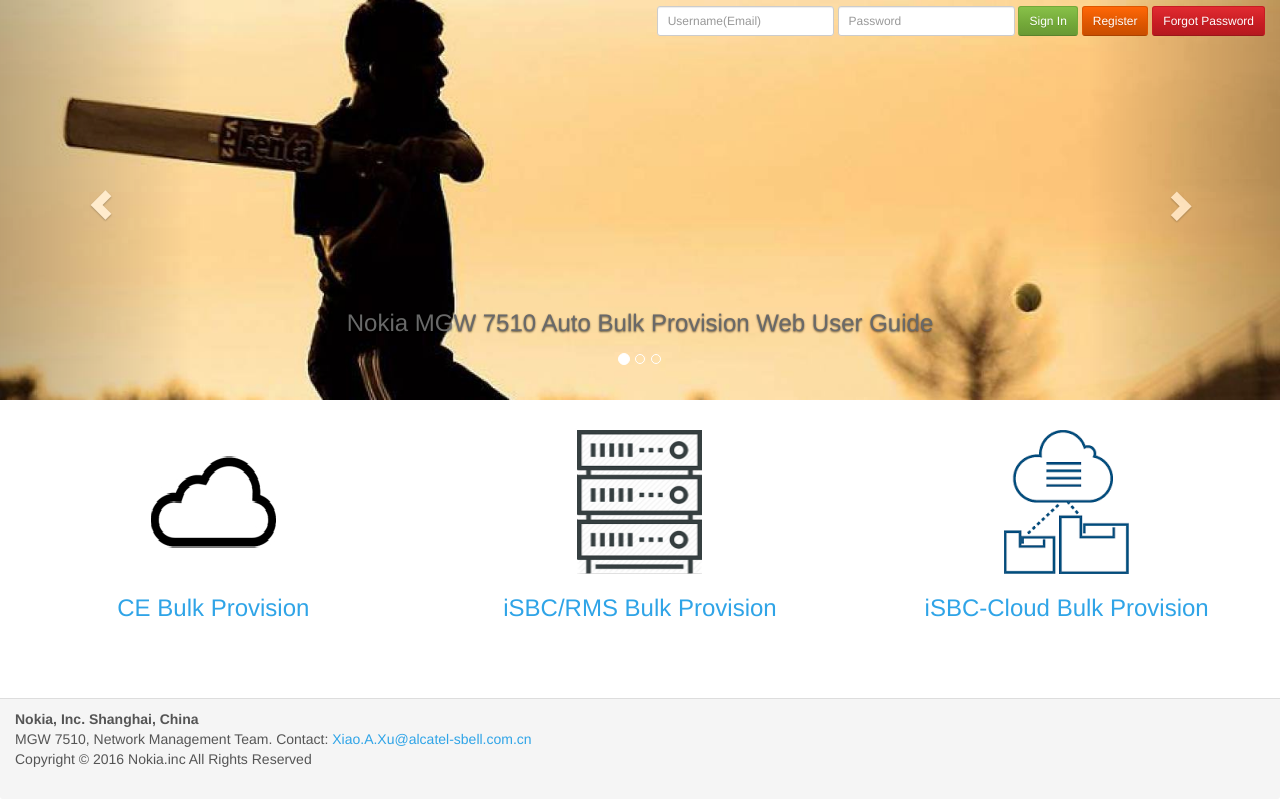
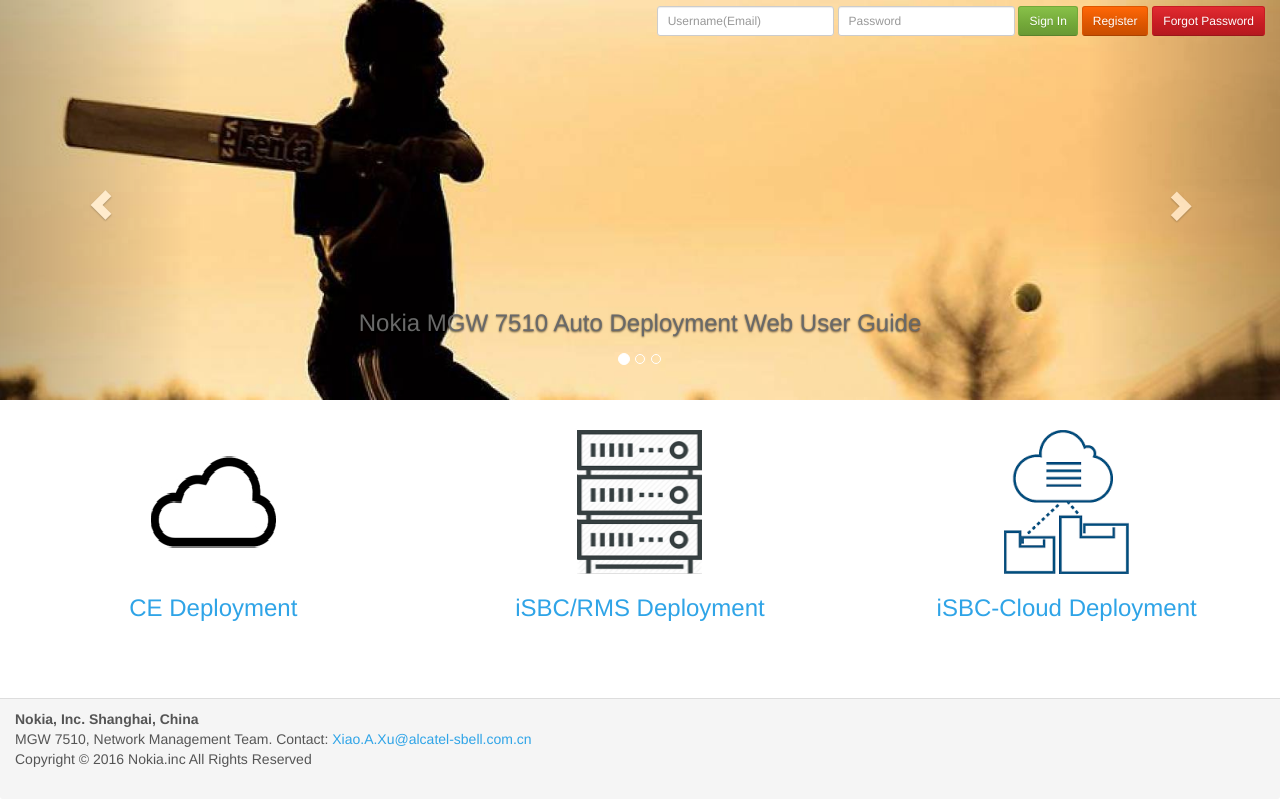
Before and after one commit to gter1216/mgw7510-web, a Django app: page / in a window 1280 px wide. Run offline with Django 3.2, Linux system fonts and the light colour scheme; some libraries are stand-ins or nearby versions.

Commit message:
Bulk Provision ===> Deployment

```diff
--- a/mgw7510/templates/index.html
+++ b/mgw7510/templates/index.html
@@ -4,7 +4,7 @@
 		<!--
         	author：xuxiao
         	date：2016-12-05
-        	description: develped for Nokia MGW 7510 Auto Bulk Provision
+        	description: develped for Nokia MGW 7510 Auto Deployment
         -->
 		<meta charset="UTF-8">
 		<meta http-equiv="X-UA-Compatible" content="IE=edge">
@@ -12,7 +12,7 @@
 	                           这样看起来更像是原生的 APP 应用 -->
         <meta name="viewport" content="width=device-width, initial-scale=1.0">
 
-		<title>Nokia MGW 7510 Auto Bulk Provision!</title>
+		<title>Nokia MGW 7510 Auto Deployment!</title>
 
 
         <link rel="stylesheet" href="/static/css/bootstrap2.min.css" />
@@ -43,7 +43,7 @@
 						<img src="img/nokia_logo.png" style = "height: 25px;margin-top: -5px;" >
 					</a>
 					<a class="navbar-brand">
-						Nokia MGW 7510 Auto Bulk Provision
+						Nokia MGW 7510 Auto Deployment
 					</a>-->
 				</div> <!-- navbar-header-->
 
@@ -88,7 +88,7 @@
 	    			<div class="carousel-caption">
 	    				<p>
 	    					<a href="/under-construction" style="color: dimgray; font-size: x-large;">
-	    						Nokia MGW 7510 Auto Bulk Provision Web User Guide
+	    						Nokia MGW 7510 Auto Deployment Web User Guide
 	    					</a>
 	    				</p>
 	    			    <!--<p>
@@ -144,7 +144,7 @@
 					<img class="center-block" src="/static/img/ce_icon_meitu_5.jpg">
         			<h3 class="text-center">
         				<a href="#">
-        					CE Bulk Provision
+        					CE Deployment
         				</a>
         			</h3>
                 </div>
@@ -154,7 +154,7 @@
                 	<!--</a>-->
                 	<h3 class="text-center" >
         				<a href="/under-construction">
-        					iSBC/RMS Bulk Provision
+        					iSBC/RMS Deployment
         				</a>
         			</h3>
                 </div>
@@ -164,7 +164,7 @@
                 	<!--</a>-->
                 	<h3 class="text-center">
         				<a href="/under-construction">
-        					iSBC-Cloud Bulk Provision
+        					iSBC-Cloud Deployment
         				</a>
         			</h3>
                 </div>
--- a/mgw7510/templates/register/change_password.html
+++ b/mgw7510/templates/register/change_password.html
@@ -4,7 +4,7 @@
 		<!--
         	author：xuxiao
         	date：2016-12-05
-        	description: develped for Nokia MGW 7510 Auto Bulk Provision
+        	description: develped for Nokia MGW 7510 Auto Deployment
         -->
 		<meta charset="UTF-8">
 		<meta http-equiv="X-UA-Compatible" content="IE=edge">
@@ -12,7 +12,7 @@
 	                           这样看起来更像是原生的 APP 应用 -->
         <meta name="viewport" content="width=device-width, initial-scale=1.0">
 
-		<title>Register, Nokia MGW 7510 Auto Bulk Provision!</title>
+		<title>Register, Nokia MGW 7510 Auto Deployment!</title>
 
 		<link rel="stylesheet" href="../../static/css/bootstrap2.min.css" />
 		<link rel="stylesheet" href="../../static/css/bootstrapValidator.min.css" />
@@ -36,7 +36,7 @@
 			<div class="container-fluid">
 				<div class="navbar-header navbar-left">
 					<a class=navbar-brand href="/">
-						Nokia MGW 7510 Auto Bulk Provision
+						Nokia MGW 7510 Auto Deployment
 					</a>
 					<button class="navbar-toggle" type="button" data-toggle="collapse" data-target="#navbar-main">
 						<span class="icon-bar"></span>
--- a/mgw7510/templates/register/register.html
+++ b/mgw7510/templates/register/register.html
@@ -4,7 +4,7 @@
 		<!--
         	author：xuxiao
         	date：2016-12-05
-        	description: develped for Nokia MGW 7510 Auto Bulk Provision
+        	description: develped for Nokia MGW 7510 Auto Deployment
         -->
 		<meta charset="UTF-8">
 		<meta http-equiv="X-UA-Compatible" content="IE=edge">
@@ -12,7 +12,7 @@
 	                           这样看起来更像是原生的 APP 应用 -->
         <meta name="viewport" content="width=device-width, initial-scale=1.0">
 
-		<title>Register, Nokia MGW 7510 Auto Bulk Provision!</title>
+		<title>Register, Nokia MGW 7510 Auto Deployment!</title>
 
 		<link rel="stylesheet" href="../../static/css/bootstrap2.min.css" />
 		<link rel="stylesheet" href="../../static/css/bootstrapValidator.min.css" />
@@ -36,7 +36,7 @@
 			<div class="container-fluid">
 				<div class="navbar-header navbar-left">
 					<a class=navbar-brand href="/">
-						Nokia MGW 7510 Auto Bulk Provision
+						Nokia MGW 7510 Auto Deployment
 					</a>
 					<button class="navbar-toggle" type="button" data-toggle="collapse" data-target="#navbar-main">
 						<span class="icon-bar"></span>
--- a/mgw7510/templates/under-construction.html
+++ b/mgw7510/templates/under-construction.html
@@ -4,7 +4,7 @@
 		<!--
         	author：xuxiao
         	date：2016-12-05
-        	description: develped for Nokia MGW 7510 Auto Bulk Provision
+        	description: develped for Nokia MGW 7510 Auto Deployment
         -->
 		<meta charset="UTF-8">
 		<meta http-equiv="X-UA-Compatible" content="IE=edge">
@@ -12,7 +12,7 @@
 	                           这样看起来更像是原生的 APP 应用 -->
         <meta name="viewport" content="width=device-width, initial-scale=1.0">
 
-		<title>Nokia MGW 7510 Auto Bulk Provision!</title>
+		<title>Nokia MGW 7510 Auto Deployment!</title>
 
 		<link rel="stylesheet" href="../static/css/bootstrap2.min.css" />
 		<!-- 自定义 css 文件-->
@@ -31,7 +31,7 @@
 			<div class="container-fluid">
 				<div class="navbar-header navbar-left">
 					<a class=navbar-brand href="/">
-						Nokia MGW 7510 Auto Bulk Provision
+						Nokia MGW 7510 Auto Deployment
 					</a>
 					<button class="navbar-toggle" type="button" data-toggle="collapse" data-target="#navbar-main">
 						<span class="icon-bar"></span>
```
Also changed, not shown: mgw7510/templates/login_in.html (+7 -7 lines).
